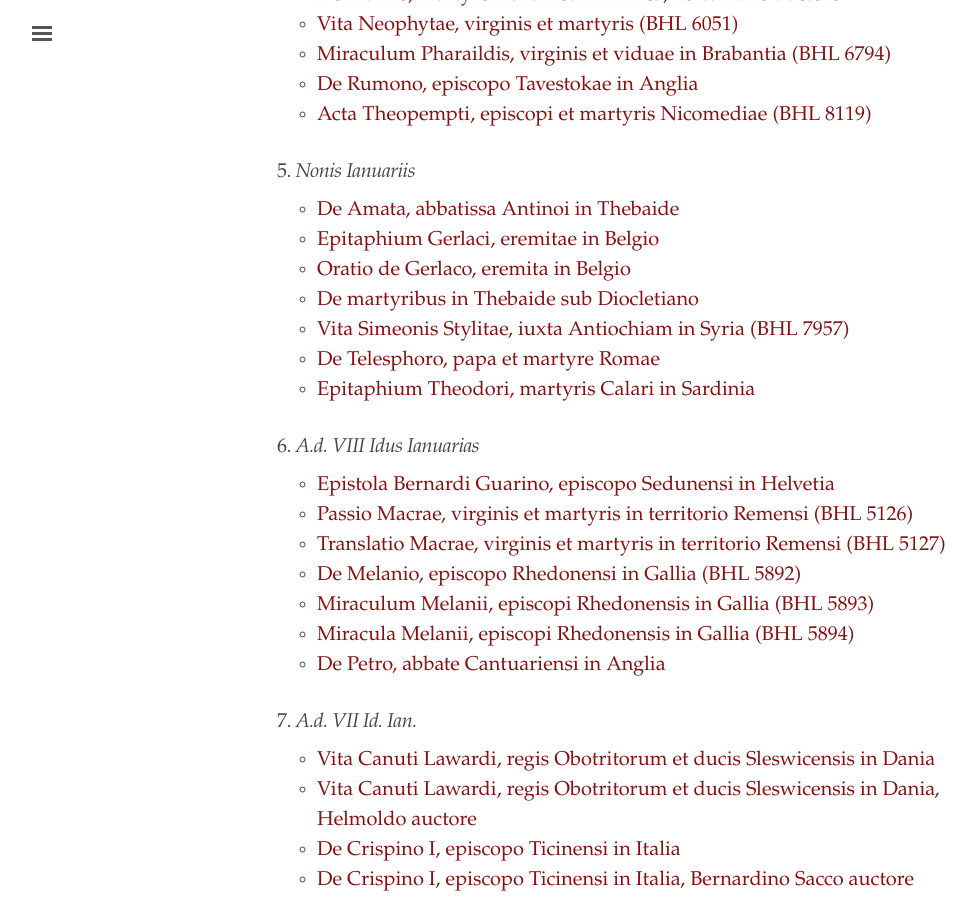
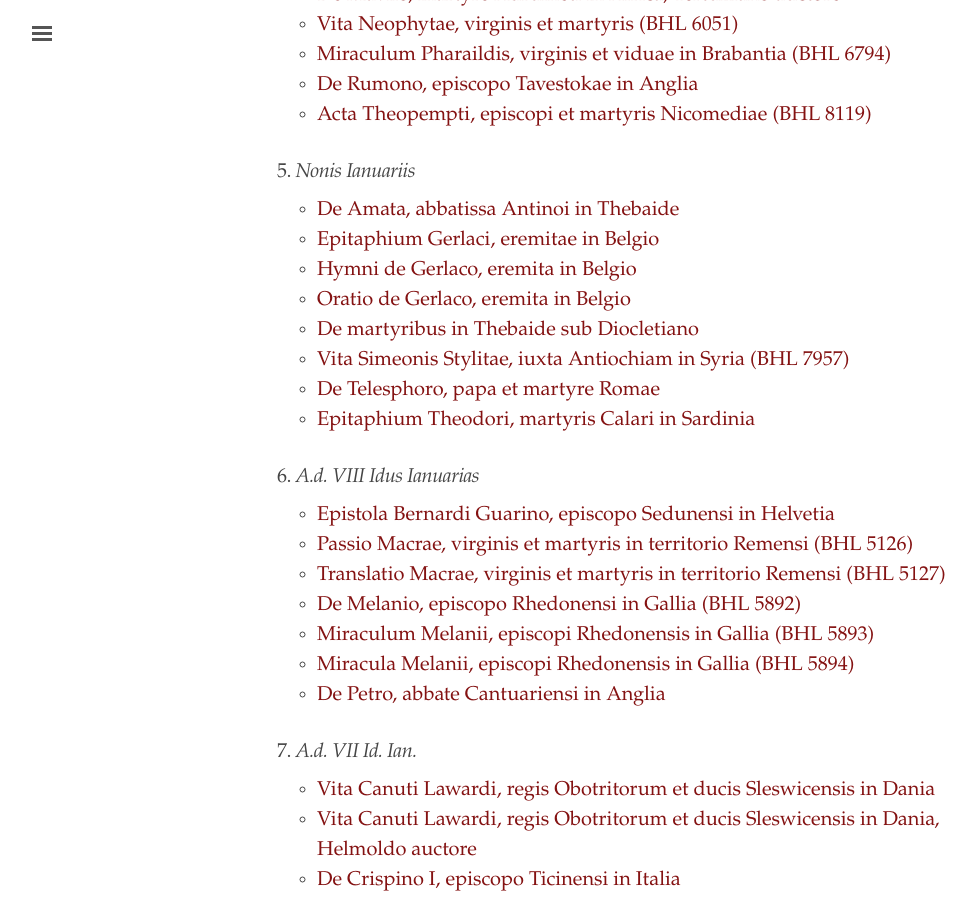
Before and after one commit to cjkoepke1/latin-hagiography, a Jekyll site: the page built from index.md, in a window 1280 px wide and 900 px high, scrolled down 1630 px. Shown: the whole window, without its empty margins (3-979 px from the left). Built offline with Jekyll 4.4.1, drawn with Linux system fonts in a browser that asks for light colours.

Commit message:
Added hymni de Gerlaco eremita

```diff
--- a/index.md
+++ b/index.md
@@ -63,6 +63,7 @@ title: "Latin Hagiography"
 
 - [De Amata, abbatissa Antinoi in Thebaide](https://cjkoepke1.github.io/latin-hagiography/texts/de-amata-abbatissa/)
 - [Epitaphium Gerlaci, eremitae in Belgio](https://cjkoepke1.github.io/latin-hagiography/texts/epitaphium-gerlaci-eremitae/)
+- [Hymni de Gerlaco, eremita in Belgio](https://cjkoepke1.github.io/latin-hagiography/texts/hymni-de-gerlaco/)
 - [Oratio de Gerlaco, eremita in Belgio](https://cjkoepke1.github.io/latin-hagiography/texts/oratio-de-gerlaco-eremita/)
 - [De martyribus in Thebaide sub Diocletiano](https://cjkoepke1.github.io/latin-hagiography/texts/de-martyribus-in-thebaide/)
 - [Vita Simeonis Stylitae, iuxta Antiochiam in Syria (BHL 7957)](https://cjkoepke1.github.io/latin-hagiography/texts/vita-simeonis/)
```
